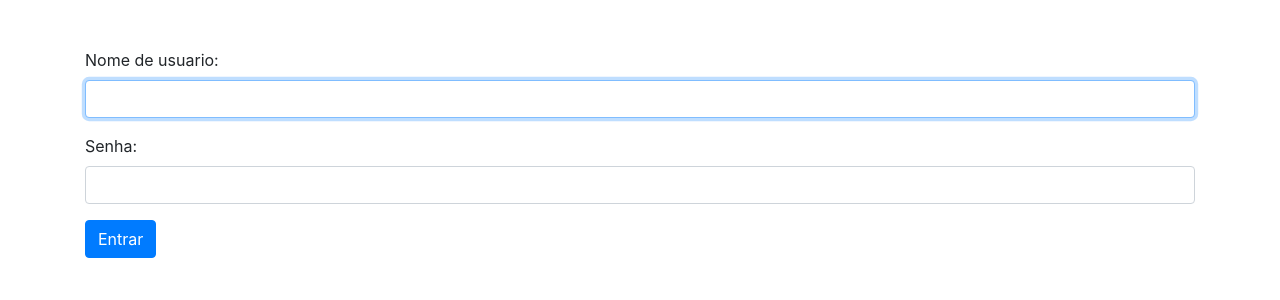
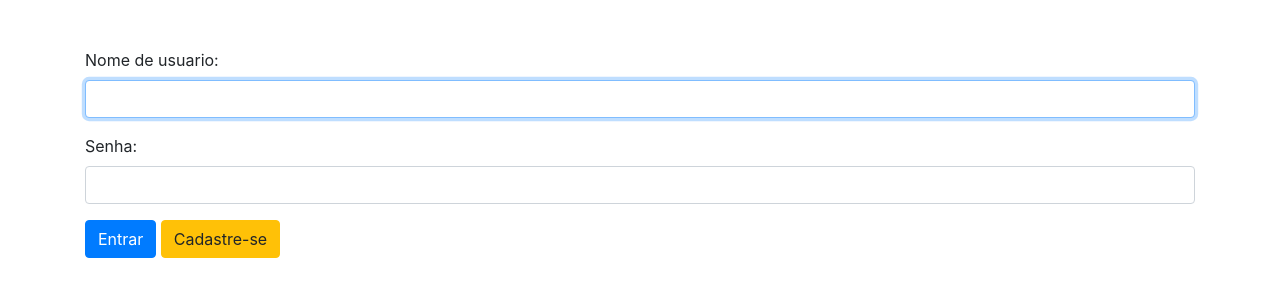
Before and after one commit to Thalesousa/TW-Semana-Django, a Django app: page /logar_usuario in a window 1280 px wide. Shown: the part 56-356 px from the top of the page. Run offline with Django 3.2, Linux system fonts and the light colour scheme; some libraries are stand-ins or nearby versions.

Commit message:
criando botão cadastrar

```diff
--- a/app/templates/usuarios/login.html
+++ b/app/templates/usuarios/login.html
@@ -21,6 +21,7 @@
     </div>
     <div class="form-group">
         <input type="submit" value="Entrar" class="btn btn-primary">
+        <a href="{% url 'cadastrar_usuario' %}" class="btn btn-warning">Cadastre-se</a>
     </div>
 </form>
 {% endblock conteudo %}
--- a/app/urls.py
+++ b/app/urls.py
@@ -10,4 +10,5 @@ urlpatterns = [
     path('cadastrar_usuario',cadastra_usuario, name='cadastrar_usuario'),
     path('logar_usuario',logar_usuario, name='logar_usuario'),
     path('deslogar_usuario',deslogar_usuario, name='deslogar_usuario'),
+    path('',listar_tarefas)
 ]
```
